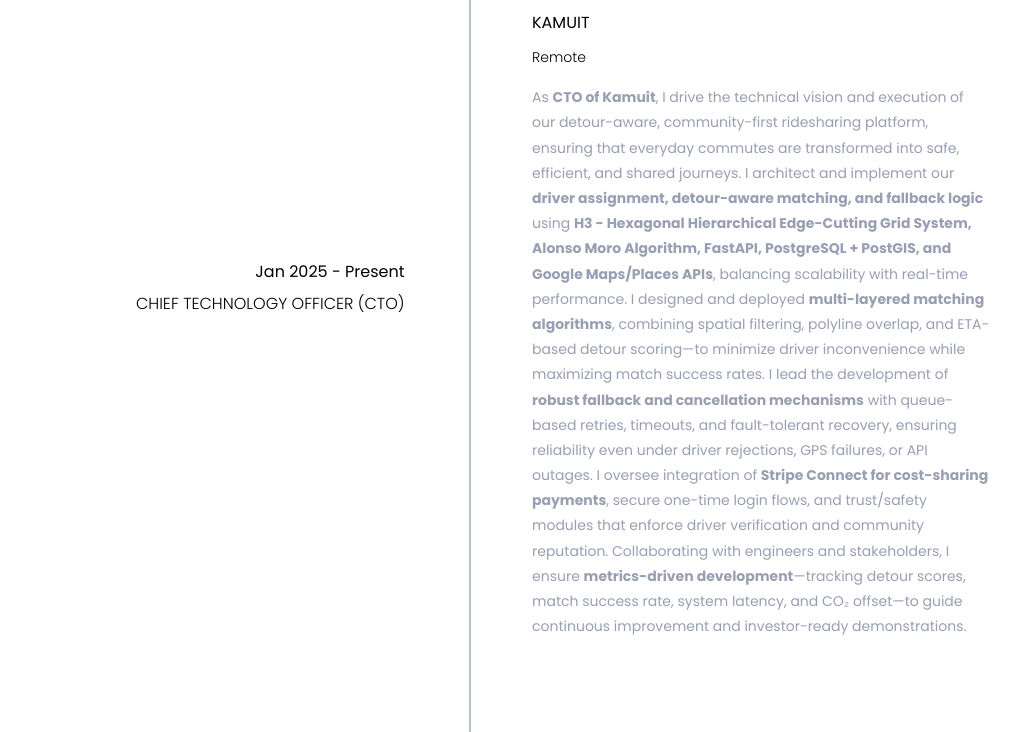
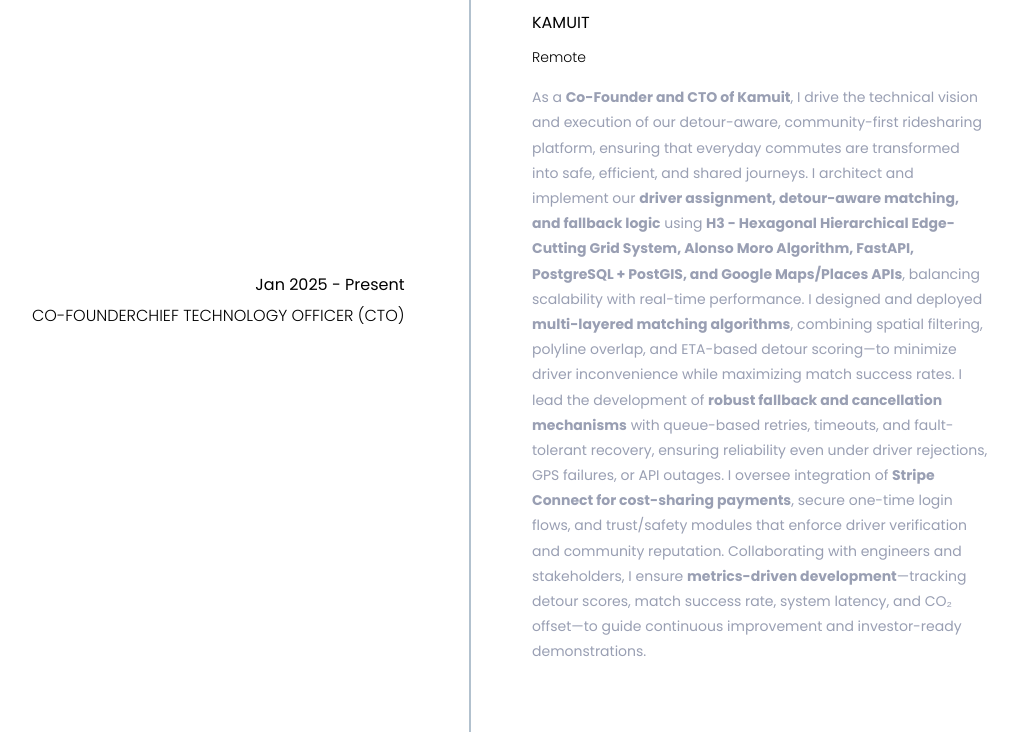
Before and after one commit to Kaushik0802/Kaushik0802, a plain HTML site: page index.html in a window 1280 px wide. Shown: the part 3727-4459 px from the top of the page, without its empty margins (123-1142 px from the left). Drawn offline with nearby package versions, Linux system fonts and the light colour scheme.

Commit message:
finished

```diff
--- a/index.html
+++ b/index.html
@@ -358,7 +358,7 @@
 											<div class="col-md-5">
 												<div class="experience-time text-right">
 													<h2>Jan 2025 - Present</h2>
-													<h3>Chief Technology Officer (CTO)</h3>
+													<h3>Co-FounderChief Technology Officer (CTO)</h3>
 												</div><!--/.experience-time-->
 											</div><!--/.col-->
 											<div class="col-md-offset-1 col-md-5">
@@ -372,7 +372,7 @@
 														</h4>
 														<h5>Remote</h5>
 														<p class="description">
-															As <b>CTO of Kamuit</b>, I drive the technical vision and execution of our detour-aware, community-first ridesharing platform, ensuring that everyday commutes are transformed into safe, efficient, and shared journeys.
+															As a <b>Co-Founder and CTO of Kamuit</b>, I drive the technical vision and execution of our detour-aware, community-first ridesharing platform, ensuring that everyday commutes are transformed into safe, efficient, and shared journeys.
 															I architect and implement our <b>driver assignment, detour-aware matching, and fallback logic</b> using <b>H3 - Hexagonal Hierarchical Edge-Cutting Grid System, Alonso Moro Algorithm, FastAPI, PostgreSQL + PostGIS, and Google Maps/Places APIs</b>, balancing scalability with real-time performance.
 															I designed and deployed <b>multi-layered matching algorithms</b>, combining spatial filtering, polyline overlap, and ETA-based detour scoring—to minimize driver inconvenience while maximizing match success rates.
 															I lead the development of <b>robust fallback and cancellation mechanisms</b> with queue-based retries, timeouts, and fault-tolerant recovery, ensuring reliability even under driver rejections, GPS failures, or API outages.
```
